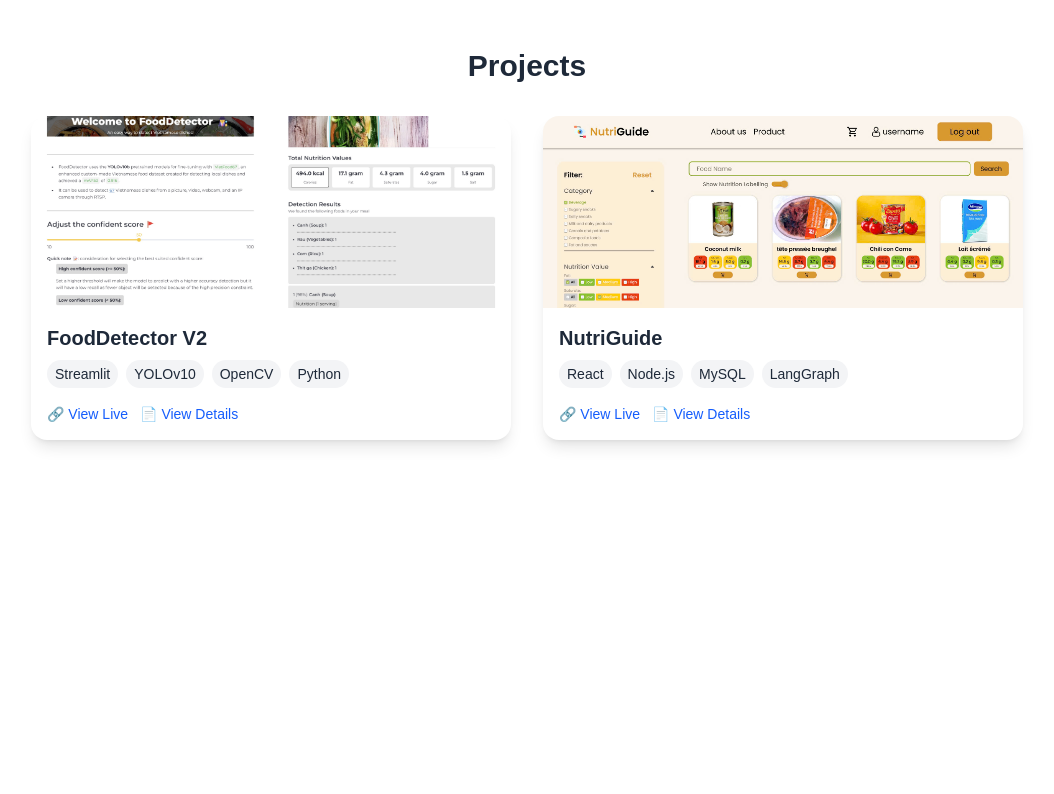
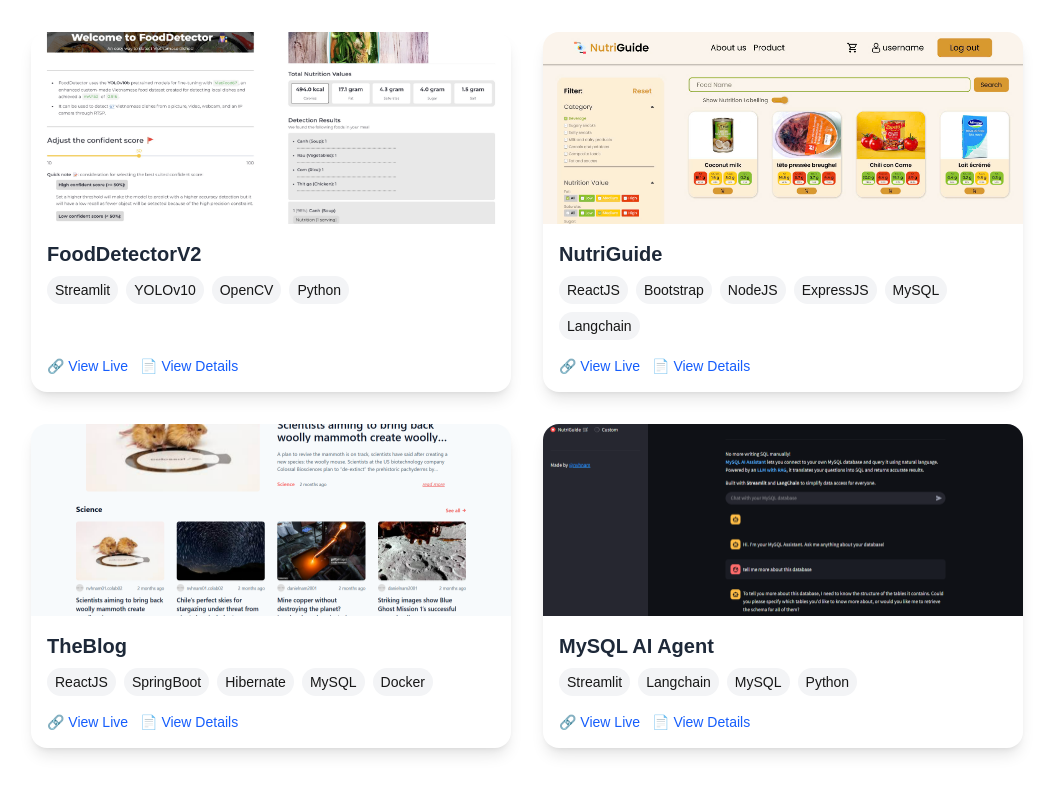
Before and after one commit to nvhnam/nguyenviethoangnam, a Next.js app: page /projects in a window 1280 px wide. Shown: the top 794 px of the page, without its empty margins (113-1167 px from the left). Built offline with nearby package versions, Linux system fonts and the light colour scheme.

Commit message:
Update Projects page

```diff
--- a/src/app/projects/[slug]/page.tsx
+++ b/src/app/projects/[slug]/page.tsx
@@ -1,46 +1,46 @@
-import { projects } from "@/lib/projects";
-import { notFound } from "next/navigation";
-import Image from "next/image";
-import { Metadata } from "next";
+// import { projects } from "@/lib/projects";
+// import { notFound } from "next/navigation";
+// import Image from "next/image";
+// import { Metadata } from "next";
 
-export async function generateMetadata({
-  params,
-}: {
-  params: { slug: string };
-}): Promise<Metadata> {
-  const project = projects.find((p) => p.slug === params.slug);
-  return {
-    title: project?.title || "Project Not Found",
-    description: project?.shortDescription || "",
-  };
-}
+// interface PageProps {
+//   params: {
+//     slug: string;
+//   };
+// }
 
-export default function ProjectDetail({
-  params,
-}: {
-  params: { slug: string };
-}) {
-  const project = projects.find((p) => p.slug === params.slug);
-  if (!project) return notFound();
+// export async function generateMetadata({
+//   params,
+// }: PageProps): Promise<Metadata> {
+//   const project = projects.find((p) => p.slug === params.slug);
+//   return {
+//     title: project?.title || "Project Not Found",
+//     description: project?.shortDescription || "",
+//   };
+// }
 
-  return (
-    <div className="max-w-4xl mx-auto px-4 py-12">
-      <h1 className="text-3xl font-bold mb-6">{project.title}</h1>
-      <div className="relative w-full h-64 mb-6 rounded-xl overflow-hidden">
-        <Image
-          src={project.image}
-          alt={project.title}
-          layout="fill"
-          objectFit="cover"
-        />
-      </div>
-      <p className="text-lg mb-4">{project.shortDescription}</p>
-      <h2 className="font-semibold mt-6 mb-2">Tech Stack:</h2>
-      <ul className="list-disc list-inside">
-        {project.techStack.map((tech) => (
-          <li key={tech}>{tech}</li>
-        ))}
-      </ul>
-    </div>
-  );
-}
+// export default function ProjectDetail({ params }: PageProps) {
+//   const project = projects.find((p) => p.slug === params.slug);
+//   if (!project) return notFound();
+
+//   return (
+//     <div className="max-w-4xl mx-auto px-4 py-12">
+//       <h1 className="text-3xl font-bold mb-6">{project.title}</h1>
+//       <div className="relative w-full h-64 mb-6 rounded-xl overflow-hidden">
+//         <Image
+//           src={project.image}
+//           alt={project.title}
+//           layout="fill"
+//           objectFit="cover"
+//         />
+//       </div>
+//       <p className="text-lg mb-4">{project.shortDescription}</p>
+//       <h2 className="font-semibold mt-6 mb-2">Tech Stack:</h2>
+//       <ul className="list-disc list-inside">
+//         {project.techStack.map((tech) => (
+//           <li key={tech}>{tech}</li>
+//         ))}
+//       </ul>
+//     </div>
+//   );
+// }
--- a/src/app/projects/page.tsx
+++ b/src/app/projects/page.tsx
@@ -2,28 +2,47 @@
 
 const projects = [
   {
-    title: "FoodDetector V2",
+    title: "FoodDetectorV2",
     image: "/projects/FoodDetector.jpg",
     techStack: ["Streamlit", "YOLOv10", "OpenCV", "Python"],
     liveUrl: "https://fooddetectorv2.streamlit.app",
-    detailsUrl: "/projects/fooddetector-v2",
+    // detailsUrl: "/projects/fooddetector-v2",
+    detailsUrl: "https://github.com/nvhnam/FoodDetector",
   },
   {
     title: "NutriGuide",
     image: "/projects/NutriGuide.jpg",
-    techStack: ["React", "Node.js", "MySQL", "LangGraph"],
+    techStack: [
+      "ReactJS",
+      "Bootstrap",
+      "NodeJS",
+      "ExpressJS",
+      "MySQL",
+      "Langchain",
+    ],
     liveUrl: "https://nutriguiding.vercel.app",
-    detailsUrl: "/projects/grocery-ai",
+    // detailsUrl: "/projects/grocery-ai",
+    detailsUrl: "https://github.com/nvhnam/NutriGuiding",
+  },
+  {
+    title: "TheBlog",
+    image: "/projects/TheBlog.png",
+    techStack: ["ReactJS", "SpringBoot", "Hibernate", "MySQL", "Docker"],
+    liveUrl: "https://theblog-nvhnam.vercel.app/home",
+    detailsUrl: "https://github.com/nvhnam/TheBLOG",
+  },
+  {
+    title: "MySQL AI Agent",
+    image: "/projects/MySQLAI.png",
+    techStack: ["Streamlit", "Langchain", "MySQL", "Python"],
+    liveUrl: "https://mysqlagent.streamlit.app/",
+    detailsUrl: "https://github.com/nvhnam/MySQL_AI_Agent",
   },
 ];
 
 export default function ProjectsPage() {
   return (
-    <section className="max-w-5xl mx-auto py-12 px-4">
-      <h1 className="text-3xl font-bold mb-8 text-center text-gray-800 dark:text-white">
-        Projects
-      </h1>
-
+    <section className="max-w-5xl mx-auto py-8 px-4">
       <div className="grid gap-8 md:grid-cols-2 sm:grid-cols-1">
         {projects.map((project, index) => (
           <ProjectCard key={index} {...project} />
--- a/src/components/ProjectCard.tsx
+++ b/src/components/ProjectCard.tsx
@@ -19,7 +19,7 @@
   detailsUrl,
 }: ProjectCardProps) {
   return (
-    <div className="bg-white cursor-pointer dark:bg-gray-900 rounded-2xl shadow-lg overflow-hidden flex flex-col transition hover:scale-[1.01]">
+    <div className="bg-white cursor-pointer rounded-2xl shadow-lg overflow-hidden flex flex-col transition hover:scale-[1.01]">
       <div className="relative w-full h-48">
         <Image
           src={image}
@@ -31,15 +31,13 @@
       </div>
 
       <div className="p-4 flex flex-col justify-between grow">
-        <h2 className="text-xl font-semibold mb-2 text-gray-800 dark:text-white">
-          {title}
-        </h2>
+        <h2 className="text-xl font-semibold mb-2 text-gray-800 ">{title}</h2>
 
         <div className="flex flex-wrap gap-2 mb-4">
           {techStack.map((tech, index) => (
             <span
               key={index}
-              className="bg-gray-100 dark:bg-gray-700 text-sm px-2 py-1 rounded-full text-gray-800 dark:text-white"
+              className="bg-gray-100  text-sm px-2 py-1 rounded-full"
             >
               {tech}
             </span>
@@ -52,7 +50,7 @@
               href={liveUrl}
               target="_blank"
               rel="noopener noreferrer"
-              className="text-sm font-medium text-blue-600 dark:text-blue-400 hover:underline"
+              className="text-sm font-medium text-blue-600 "
             >
               🔗 View Live
             </a>
@@ -60,7 +58,9 @@
 
           <Link
             href={detailsUrl}
-            className="text-sm font-medium text-blue-600 dark:text-blue-400 hover:underline"
+            target="_blank"
+            rel="noopener noreferrer"
+            className="text-sm font-medium text-blue-600  "
           >
             📄 View Details
           </Link>
--- a/src/lib/projects.ts
+++ b/src/lib/projects.ts
@@ -1,17 +1,17 @@
-export const projects = [
-  {
-    slug: "food-detector-v2",
-    title: "FoodDetectorV2",
-    image: "/projects/FoodDetector.jpg",
-    techStack: ["YOLOv10", "Streamlit", "OpenCV", "Python"],
-    shortDescription:
-      "Real-time Vietnamese food detection and nutrient tracking using VietFood67 and FoodDetector.",
-  },
-  {
-    slug: "grocery-ai-agent",
-    title: "NutriGuide",
-    image: "/projects/NutriGuide.jpg",
-    techStack: ["ReactJS", "LangChain", "NodeJS", "ExpressJS", "MySQL"],
-    shortDescription: "Nutrition chatbot integrated with a grocery website.",
-  },
-];
+// export const projects = [
+//   {
+//     slug: "food-detector-v2",
+//     title: "FoodDetectorV2",
+//     image: "/projects/FoodDetector.jpg",
+//     techStack: ["YOLOv10", "Streamlit", "OpenCV", "Python"],
+//     shortDescription:
+//       "Real-time Vietnamese food detection and nutrient tracking using VietFood67 and FoodDetector.",
+//   },
+//   {
+//     slug: "grocery-ai-agent",
+//     title: "NutriGuide",
+//     image: "/projects/NutriGuide.jpg",
+//     techStack: ["ReactJS", "LangChain", "NodeJS", "ExpressJS", "MySQL"],
+//     shortDescription: "Nutrition chatbot integrated with a grocery website.",
+//   },
+// ];
```
Also changed, not shown: public/projects/MySQLAI.png (added), public/projects/TheBlog.png (added).
